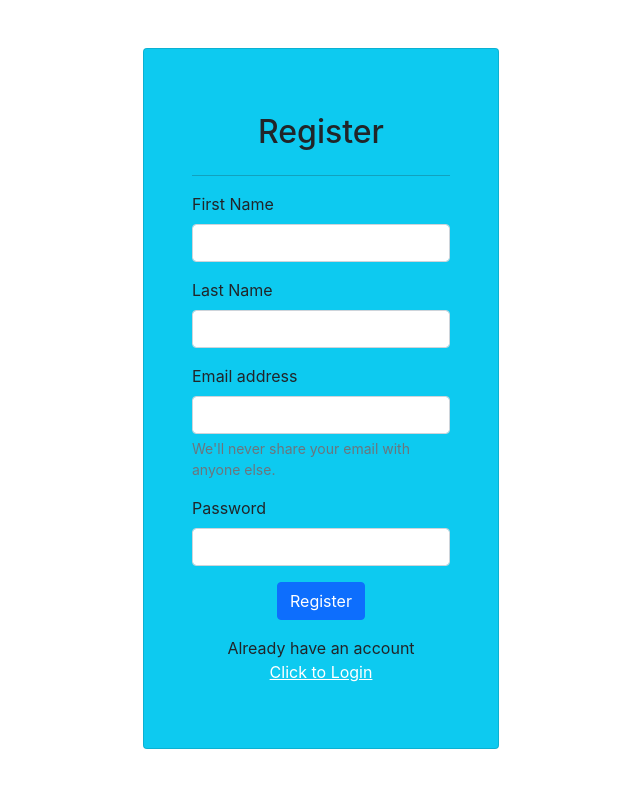
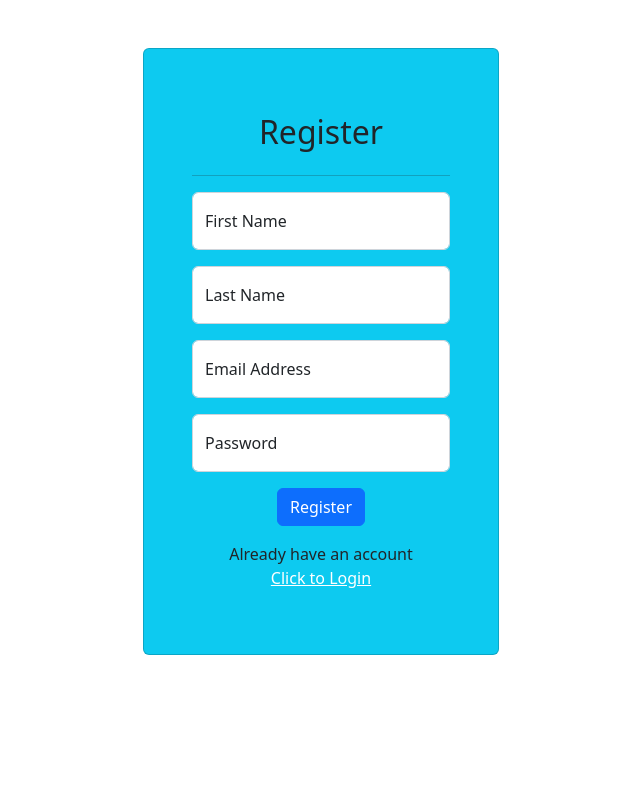
Before and after one commit to shubhamstr/react_music_site, a React (Create React App) app: page /register in a window 1280 px wide. Shown: the top 788 px of the page, without its empty margins (319-959 px from the left). Built offline with nearby package versions, Linux system fonts and the light colour scheme.

Commit message:
ui convert to reactstrap

```diff
--- a/package.json
+++ b/package.json
@@ -7,12 +7,14 @@
     "@testing-library/react": "^13.3.0",
     "@testing-library/user-event": "^13.5.0",
     "axios": "^0.27.2",
+    "bootstrap": "^5.2.2",
     "jwt-decode": "^3.1.2",
     "react": "^18.2.0",
     "react-dom": "^18.2.0",
     "react-icons": "^4.4.0",
     "react-router-dom": "^6.3.0",
     "react-scripts": "5.0.1",
+    "reactstrap": "^9.1.5",
     "sweetalert2": "^11.4.20",
     "web-vitals": "^2.1.4"
   },
--- a/public/index.html
+++ b/public/index.html
@@ -25,12 +25,6 @@
       Learn how to configure a non-root public URL by running `npm run build`.
     -->
     <title>React Music Site</title>
-    <link
-      rel="stylesheet"
-      href="https://cdn.jsdelivr.net/npm/bootstrap@5.1.3/dist/css/bootstrap.min.css"
-      integrity="sha384-1BmE4kWBq78iYhFldvKuhfTAU6auU8tT94WrHftjDbrCEXSU1oBoqyl2QvZ6jIW3"
-      crossorigin="anonymous"
-    />
   </head>
   <body>
     <noscript>You need to enable JavaScript to run this app.</noscript>
--- a/src/App.js
+++ b/src/App.js
@@ -1,4 +1,5 @@
 /* eslint-disable no-unused-vars */
+import 'bootstrap/dist/css/bootstrap.min.css';
 import "./App.css";
 import Login from "./Screens/Login";
 import Register from "./Screens/Register";
--- a/src/Screens/Login.js
+++ b/src/Screens/Login.js
@@ -3,6 +3,7 @@ import React from "react";
 import { useState, useEffect } from "react";
 import axios from "axios";
 import { Link, useNavigate } from "react-router-dom";
+import { Form, FormGroup, Input, Label, Button } from "reactstrap";
 import Swal from "sweetalert2";
 
 const LOGIN_URL = "./login";
@@ -64,43 +65,30 @@ const Login = (props) => {
             <p className="text-danger text-center">{errMsg}</p>
             <h2 className="text-center">Login</h2>
             <hr />
-            <form>
-              <div className="mb-3">
-                <label htmlFor="email" className="form-label">
-                  Email address
-                </label>
-                <input
+
+            <Form>
+              <FormGroup floating>
+                <Input
+                  id="email"
+                  name="email"
+                  placeholder="Email Address"
                   type="email"
                   onChange={onchange}
-                  className="form-control"
-                  id="email"
-                  name="email"
-                  aria-describedby="emailHelp"
                 />
-                <div id="emailHelp" className="form-text">
-                  We'll never share your email with anyone else.
-                </div>
-              </div>
-              <div className="mb-3">
-                <label htmlFor="password" className="form-label">
-                  Password
-                </label>
-                <input
+                <Label for="email">Email Address</Label>
+              </FormGroup>{" "}
+              <FormGroup floating>
+                <Input
+                  id="password"
+                  name="password"
+                  placeholder="Password"
                   type="password"
                   onChange={onchange}
-                  className="form-control"
-                  id="password"
-                  name="password"
                 />
-              </div>
+                <Label for="password">Password</Label>
+              </FormGroup>{" "}
               <div className="text-center">
-                <button
-                  type="button"
-                  className="btn btn-primary"
-                  onClick={login}
-                >
-                  Login
-                </button>
+                <Button color="primary" onClick={login}>Login</Button>
                 <p className="mt-3 mb-0">Don't have an account</p>
                 <p>
                   <Link to="/register" className="text-white">
@@ -108,7 +96,7 @@ const Login = (props) => {
                   </Link>
                 </p>
               </div>
-            </form>
+            </Form>
           </div>
         </div>
       </div>
--- a/src/Screens/Register.js
+++ b/src/Screens/Register.js
@@ -2,6 +2,7 @@ import React from "react";
 import { useState } from "react";
 import axios from "axios";
 import { Link } from "react-router-dom";
+import { Form, FormGroup, Input, Label, Button } from "reactstrap";
 
 const REGISTER_URL = "./register";
 axios.defaults.baseURL = "http://localhost:3600";
@@ -70,69 +71,49 @@ const Register = (props) => {
               <p className="text-danger text-center">{errMsg}</p>
               <h2 className="text-center">Register</h2>
               <hr />
-              <form>
-                <div className="mb-3">
-                  <label htmlFor="firstName" className="form-label">
-                    First Name
-                  </label>
-                  <input
+              <Form>
+                <FormGroup floating>
+                  <Input
+                    id="firstName"
+                    name="firstName"
+                    placeholder="First Name"
                     type="text"
                     onChange={onchange}
-                    className="form-control"
-                    id="firstName"
-                    name="firstName"
-                    aria-describedby="firstNameHelp"
                   />
-                </div>
-                <div className="mb-3">
-                  <label htmlFor="lastName" className="form-label">
-                    Last Name
-                  </label>
-                  <input
+                  <Label for="firstName">First Name</Label>
+                </FormGroup>{" "}
+                <FormGroup floating>
+                  <Input
+                    id="lastName"
+                    name="lastName"
+                    placeholder="Last Name"
                     type="text"
                     onChange={onchange}
-                    className="form-control"
-                    id="lastName"
-                    name="lastName"
-                    aria-describedby="lastNameHelp"
                   />
-                </div>
-                <div className="mb-3">
-                  <label htmlFor="email" className="form-label">
-                    Email address
-                  </label>
-                  <input
+                  <Label for="lastName">Last Name</Label>
+                </FormGroup>{" "}
+                <FormGroup floating>
+                  <Input
+                    id="email"
+                    name="email"
+                    placeholder="Email Address"
                     type="email"
                     onChange={onchange}
-                    className="form-control"
-                    id="email"
-                    name="email"
-                    aria-describedby="emailHelp"
                   />
-                  <div id="emailHelp" className="form-text">
-                    We'll never share your email with anyone else.
-                  </div>
-                </div>
-                <div className="mb-3">
-                  <label htmlFor="password" className="form-label">
-                    Password
-                  </label>
-                  <input
+                  <Label for="email">Email Address</Label>
+                </FormGroup>{" "}
+                <FormGroup floating>
+                  <Input
+                    id="password"
+                    name="password"
+                    placeholder="Password"
                     type="password"
                     onChange={onchange}
-                    className="form-control"
-                    id="password"
-                    name="password"
                   />
-                </div>
+                  <Label for="password">Password</Label>
+                </FormGroup>{" "}
                 <div className="text-center">
-                  <button
-                    type="button"
-                    className="btn btn-primary"
-                    onClick={register}
-                  >
-                    Register
-                  </button>
+                  <Button color="primary" onClick={register}>Register</Button>
                   <p className="mt-3 mb-0">Already have an account</p>
                   <p>
                     <Link to="/login" className="text-white">
@@ -140,7 +121,7 @@ const Register = (props) => {
                     </Link>
                   </p>
                 </div>
-              </form>
+              </Form>
             </div>
           )}
         </div>
```
Also changed, not shown: 1 other file (tests, documents, lock files or other folders).
